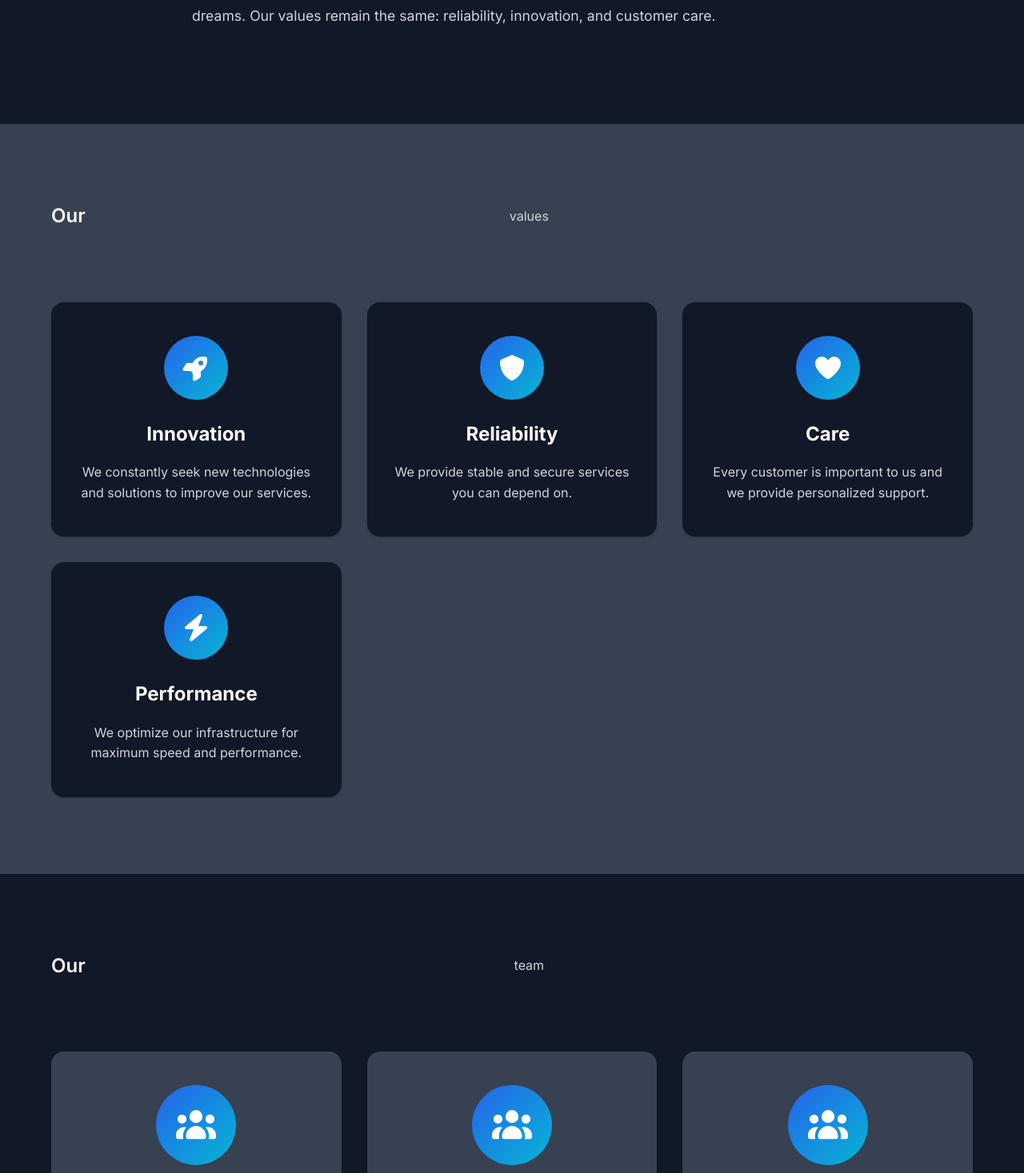
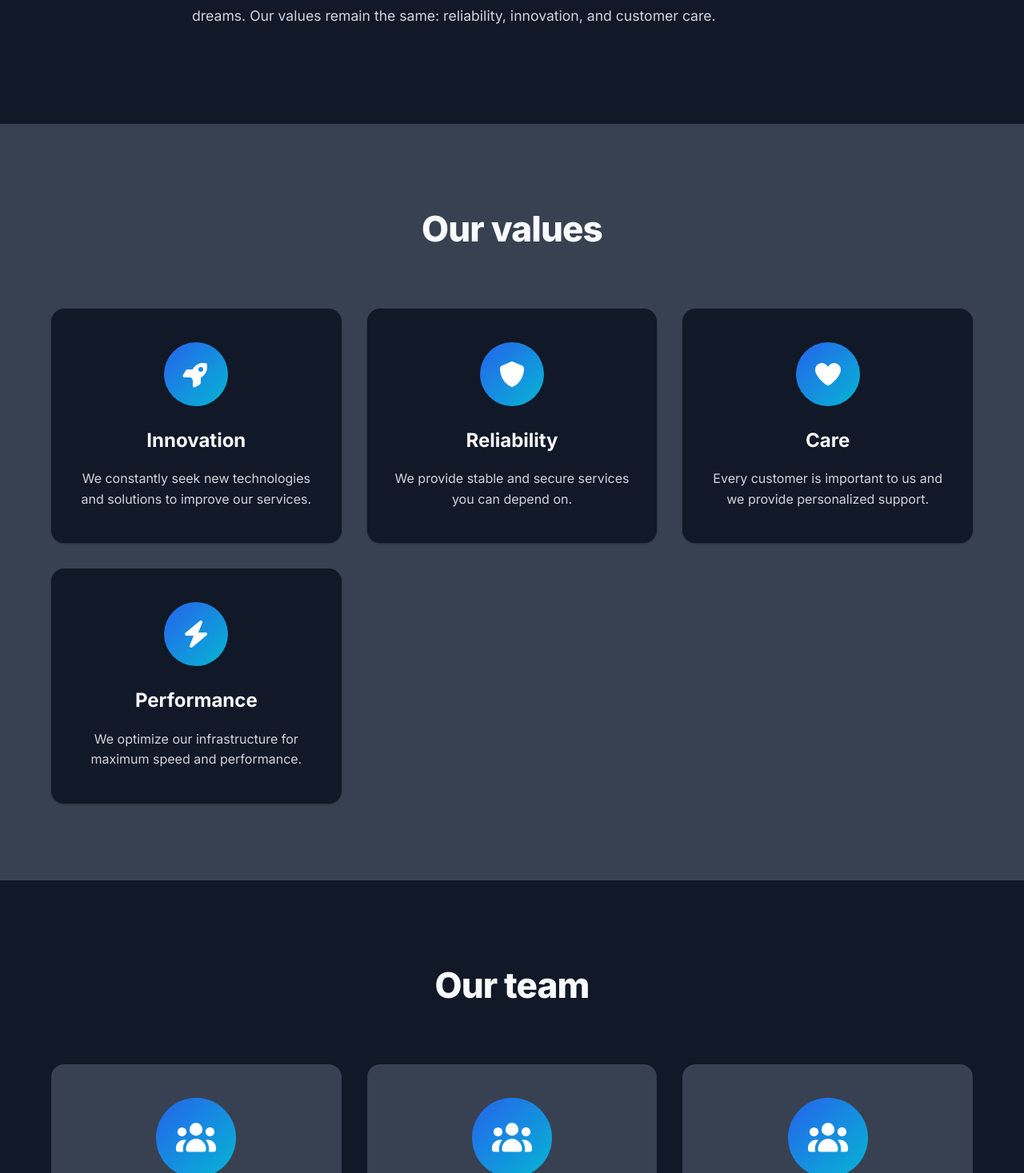
Before and after one commit to Svarog-tech/Svarog_web, a React (Create React App) app: page /about in a window 1280 px wide. Shown: the part 1300-2767 px from the top of the page at 80% size. Built offline with nearby package versions, Linux system fonts and the light colour scheme; no server answers.

Commit message:
fixnuty nas tym a nase hodnoty pouzity stejny blok kodu jako na nas hosting

```diff
--- a/src/pages/About.tsx
+++ b/src/pages/About.tsx
@@ -133,9 +133,22 @@ const About: React.FC = () => {
             whileInView={{ opacity: 1, y: 0 }}
             transition={{ duration: 0.8 }}
             viewport={{ once: true }}
+            style={{ textAlign: 'center', marginBottom: '56px', width: '100%', display: 'block' }}
           >
-            <h2 className="section-title">{t('about.valuesTitle')}</h2>
-            <p className="section-description">{t('about.valuesDescription')}</p>
+            <h2
+              style={{
+                fontSize: '2.75rem',
+                fontWeight: 800,
+                color: 'var(--text-primary)',
+                marginBottom: '16px',
+                letterSpacing: '-0.02em',
+                textAlign: 'center',
+                display: 'block',
+                width: '100%'
+              }}
+            >
+              {t('about.valuesTitle')} {t('about.valuesDescription')}
+            </h2>
           </motion.div>
 
           <div className="values-grid">
@@ -168,9 +181,22 @@ const About: React.FC = () => {
             whileInView={{ opacity: 1, y: 0 }}
             transition={{ duration: 0.8 }}
             viewport={{ once: true }}
+            style={{ textAlign: 'center', marginBottom: '56px', width: '100%', display: 'block' }}
           >
-            <h2 className="section-title">{t('about.teamTitle')}</h2>
-            <p className="section-description">{t('about.teamDescription')}</p>
+            <h2
+              style={{
+                fontSize: '2.75rem',
+                fontWeight: 800,
+                color: 'var(--text-primary)',
+                marginBottom: '16px',
+                letterSpacing: '-0.02em',
+                textAlign: 'center',
+                display: 'block',
+                width: '100%'
+              }}
+            >
+              {t('about.teamTitle')} {t('about.teamDescription')}
+            </h2>
           </motion.div>
 
           <div className="team-grid">
```
